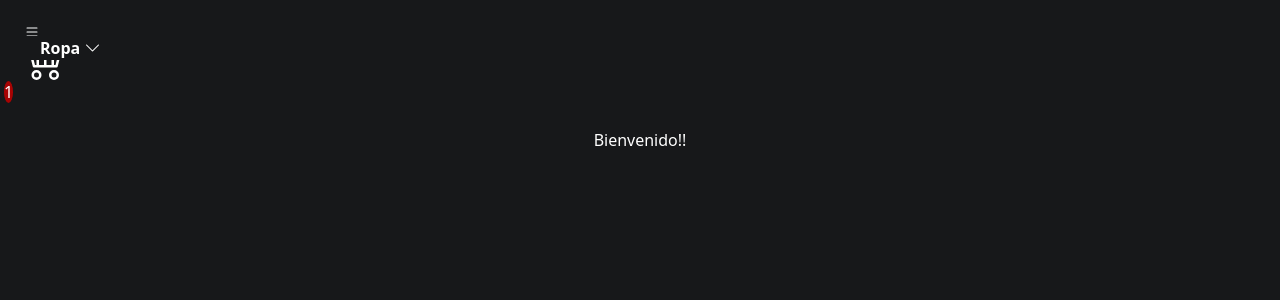
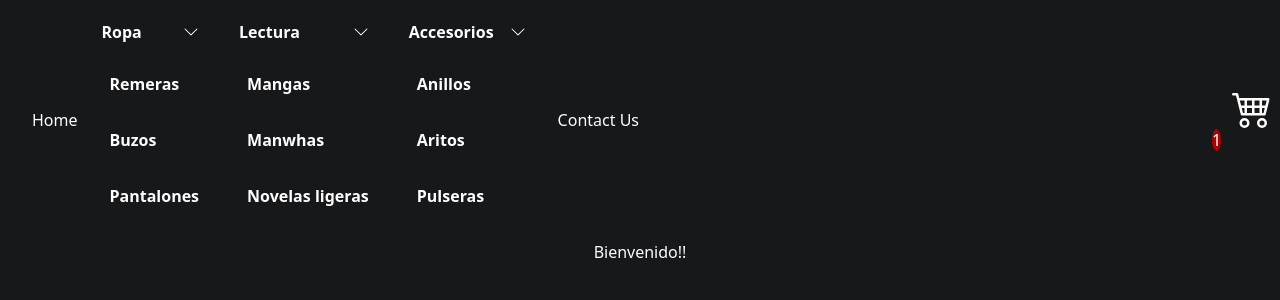
Before and after one commit to SaucedoAlexis/PreEntrega1-Saucedo-React, a React (Vite) app: page / in a window 1280 px wide. Shown: the top 300 px of the page. Built offline with nearby package versions, Linux system fonts and the light colour scheme.

Commit message:
Aside Finalizado

```diff
--- a/index.html
+++ b/index.html
@@ -7,15 +7,13 @@
   <meta name="viewport" content="width=device-width, initial-scale=1.0" />
   <link href="https://cdn.jsdelivr.net/npm/bootstrap@5.3.2/dist/css/bootstrap.min.css" rel="stylesheet"
     integrity="sha384-T3c6CoIi6uLrA9TneNEoa7RxnatzjcDSCmG1MXxSR1GAsXEV/Dwwykc2MPK8M2HN" crossorigin="anonymous">
-  <link rel="stylesheet" href="https://cdn.jsdelivr.net/npm/bootstrap-icons@1.11.1/font/bootstrap-icons.css">
+
   <title>Ashita E No Tobira | Tienda de manga y merchandasing otaku </title>
 </head>
 
 <body>
   <div id="root"></div>
-  <script src="https://cdn.jsdelivr.net/npm/bootstrap@5.3.2/dist/js/bootstrap.bundle.min.js"
-    integrity="sha384-C6RzsynM9kWDrMNeT87bh95OGNyZPhcTNXj1NW7RuBCsyN/o0jlpcV8Qyq46cDfL"
-    crossorigin="anonymous"></script>
+
   <script type="module" src="/src/main.jsx"></script>
 
 </body>
--- /dev/null
+++ b/src/components/NavBarItem/NavBarItem.jsx
@@ -0,0 +1,29 @@
+
+
+import { useState } from 'react';
+import { BsChevronDown } from 'react-icons/bs';
+import styles from "./NavBarItem.module.css"
+
+export const NavBarItem = ({ children, itemName }) => {
+
+    const [active, setActive] = useState(false);
+
+
+    const handleClick = () => {
+
+        setActive(!active)
+    }
+
+    let classActive = active ? `${styles.active}` : "hidden"
+
+    return (
+        <li className={`${styles.item}`}>
+            <div >
+                <a href="#" className="">{itemName}</a> <button onClick={handleClick}><BsChevronDown color='white' /></button>
+            </div>
+            <ul className={`${classActive}`}>
+                {children}
+            </ul>
+        </li>
+    )
+}
--- /dev/null
+++ b/src/components/NavBarItem/NavBarItem.module.css
@@ -0,0 +1,33 @@
+.item {
+    font-weight: bold;
+    padding: 0.5rem;
+    border-bottom: 2px white solid;
+    & div{
+        display: flex;
+        align-items: center;
+        justify-content: space-between;
+    }
+}
+
+
+.item ul li:first-child{
+    margin-top: 0.5rem;
+}
+
+
+@media (min-width:768px) {
+    .item{
+        border-bottom: none;
+        & div button{
+            margin-left: 1rem;
+        }
+    }
+
+    .item ul li:first-child{
+        margin-top: none
+    }
+
+    .active{
+        position: absolute;
+    }
+}
--- /dev/null
+++ b/src/components/NavBarSubItems/NavBarSubItems.jsx
@@ -0,0 +1,10 @@
+
+import styles from "./NavBarSubItems.module.css"
+export const NavBarSubItems = ({ subItemName, href }) => {
+    return (
+        <li className={`py-3 ${styles.hover} self-end`}>
+            <a href={`${href}`}>{subItemName}</a>
+        </li>
+
+    )
+}
--- /dev/null
+++ b/src/components/NavBarSubItems/NavBarSubItems.module.css
@@ -0,0 +1,10 @@
+.hover:hover, .hover:hover *{
+    background-color: rgb(150, 144, 144);
+
+}
+
+.hover a{
+    display: block;
+    width: 100%;
+    padding: 0 0.5rem;
+}
--- a/src/components/itemListContainer/ItemListContainer.jsx
+++ b/src/components/itemListContainer/ItemListContainer.jsx
@@ -1,11 +1,12 @@
+
 import style from './ItemListContainer.module.css'
 
 export const ItemListContainer = ({ greeting }) => {
     return (
-        <div className={`${style.greeting} flex justify-center items-center`}>
-
-            <p className="text-center text-4xl font-bold text-white">{greeting}</p>
-
+        <div className={`inline-block h-screen w-full`}>
+            <div className=''>
+                <p className="text-center text-4xl font-bold text-white">{greeting}</p>
+            </div>
         </div>
     )
 }
--- a/src/components/navBar/NavBar.jsx
+++ b/src/components/navBar/NavBar.jsx
@@ -1,47 +1,62 @@
+import { useState } from "react";
 import { CartWidget } from "../CartWidget/CartWidget"
-import style from "./NavBar.module.css"
+import { NavBarItem } from "../NavBarItem/NavBarItem";
+import { NavBarSubItems } from "../NavBarSubItems/NavBarSubItems";
+import styles from "./NavBar.module.css"
 import { BsList } from 'react-icons/bs';
+import { MdCancel } from 'react-icons/md';
+
 export const NavBar = () => {
+    const [displayItem, setdisplayItem] = useState(`${styles.animacionCerrar}`)
+    const showItems = () => {
+        displayItem.includes(`${styles.animacionCerrar}`)
+            ? setdisplayItem(`${styles.animacionApertura} ${styles.itemsHideOpen}`)
+            : setdisplayItem(`${styles.animacionCerrar} ${styles.itemsHideClose}`)
+
+    }
     return (
         <>
-            <nav className={`flex justify-between items-center p-4`}>
-                <div>
-                    <div className={`${style.listDropDown}`}>
-                        <BsList className="text-white text-3xl" />
+            <nav className={`${styles.nav}`}>
 
-                        <ul className={`${style.items}`}>
-                            <li className={`${style.item}`}>
+                <button className={`${styles.hamburguer}`}>
+                    <BsList className=" text-white text-3xl" onClick={showItems} />
+                </button>
 
-                                <a href="" className={`${style.item__name}`}>Ropa <i className={`bi bi-chevron-down ${style.chevronIcon}`}></i></a>
-                                <ul className={`${style.subitems}`}>
-                                    <li><a href="">Buzos</a></li>
-                                    <li><a href="">Remeras</a></li>
-                                    <li><a href="">Pantalones</a></li>
-                                </ul>
-                            </li>
 
-                            {/* <li className={`${style.item}`}>
+                <ul className={` ${styles.navItems} ${displayItem} `}>
+                    <li>
+                        <button>
+                            <MdCancel className={ `${styles.cancel} text-2xl block` } onClick={showItems} />
+                        </button>
+                    </li>
+                    <li className="">
+                        <a href="#" className="font-bold">Home</a>
+                    </li>
 
-                                <a href="" className={`${style.item__name}`}>Accesorios <i className={`bi bi-chevron-down ${style.chevronIcon}`}></i></a>
-                                <ul className={`${style.subitems}`}>
-                                    <li><a href="">Aritos</a></li>
-                                    <li><a href="">Anillos</a></li>
-                                    <li><a href="">Collares</a></li>
-                                </ul>
-                            </li>
-                            <li className={`${style.item}`}>
+                    <NavBarItem itemName="Ropa">
+                        <NavBarSubItems subItemName="Remeras" href="#" />
+                        <NavBarSubItems subItemName="Buzos" href="#" />
+                        <NavBarSubItems subItemName="Pantalones" href="#" />
+                    </NavBarItem>
 
-                                <a href="" className={`${style.item__name}`}>Lectura <i className={`bi bi-chevron-down ${style.chevronIcon}`}></i></a>
-                                <ul className={`${style.subitems}`}>
-                                    <li><a href="">Manga</a></li>
-                                    <li><a href="">Manwha</a></li>
-                                    <li><a href="">Novelas Ligeras</a></li>
-                                </ul>
-                            </li> */}
+                    <NavBarItem itemName="Lectura">
+                        <NavBarSubItems subItemName="Mangas" href="#" />
+                        <NavBarSubItems subItemName="Manwhas" href="#" />
+                        <NavBarSubItems subItemName="Novelas ligeras" href="#" />
+                    </NavBarItem>
 
-                        </ul>
-                    </div>
-                </div>
+                    <NavBarItem itemName="Accesorios">
+                        <NavBarSubItems subItemName="Anillos" href="#" />
+                        <NavBarSubItems subItemName="Aritos" href="#" />
+                        <NavBarSubItems subItemName="Pulseras" href="#" />
+                    </NavBarItem>
+
+                    <li className="">
+                        <a href="#" className="font-bold whitespace-nowrap">Contact Us</a>
+                    </li>
+                </ul>
+
+
                 < CartWidget />
 
             </nav>
--- a/src/components/navBar/NavBar.module.css
+++ b/src/components/navBar/NavBar.module.css
@@ -1,71 +1,141 @@
-.listDropDown .items {
-  display: none;
-
-}
-
-.listDropDown:hover .items {
-  display: flex;
-  position: absolute;
+.nav {
+    display: flex;
+    justify-content: space-between;
+    align-items: center;
+    padding: 0.5rem;
+    width: 100%;
 }
 
 
-.item {
-  font-size: 1rem;
-  font-weight: bold;
-  padding-left: 1rem;
+.navItems {
+    position: absolute;
+    display: flex;
+    flex-direction: column;
+    gap: 1rem;
+    top: 0;
+    border-right: 2px aliceblue solid;
+    height: 100vh;
+    width: 200px;
+
+    & button {
+        width: 100%;
+        display: flex;
+        justify-content: end;
+        padding: 0.5rem 0.5rem 0.5rem 0;
+    }
+}
+
+.animacionApertura {
+    animation: desplazamientoAbrir 200ms ease-in forwards;
+}
+
+.animacionCerrar {
+    animation: desplazamientoCerrar 200ms ease-in forwards;
+}
+
+.itemsHideOpen * {
+    animation: hiddenItemsOpen 200ms;
+}
+
+.itemsHideClose * {
+    animation: hiddenItemsClose 200ms;
+}
 
 
+@keyframes desplazamientoAbrir {
+    0% {
+        width: 0px;
+    }
+
+
+    50% {
+        width: 100px;
+    }
+
+    100% {
+        width: 200px;
+        opacity: 100;
+    }
 }
 
-.item__name:hover {
-  &>i {
-    background-color: gray;
+@keyframes desplazamientoCerrar {
+    0% {
+        width: 200px;
+    }
 
-  }
 
-  background-color: gray;
+    50% {
+        width: 100px;
+    }
+
+    80% {
+        width: 0px;
+
+    }
+
+    100% {
+        display: none;
+        opacity: 0;
+    }
 }
 
-.item {
-  & .subitems {
-    display: none;
+@keyframes hiddenItemsOpen {
+    0% {
+        opacity: 0;
+    }
 
-  }
-
-
-  &:hover .subitems {
-    display: flex;
-    position: absolute;
-
-    gap: 1rem;
-
-    & a:hover {
-      background-color: gray;
+    100% {
+        opacity: 100;
     }
-  }
 }
 
-.items {
-  display: flex;
-  flex-direction: column;
-  gap: 2rem;
+@keyframes hiddenItemsClose {
+    0% {
+        opacity: 100;
+    }
+
+    100% {
+        opacity: 0;
+    }
 }
 
 @media (min-width:768px) {
-  .listDropDown__icon {
-    display: none;
-  }
+    .hamburguer {
+        display: none;
+    }
 
-  .listDropDown .items {
-    display: flex;
-    flex-direction: row;
-    position: absolute;
-    top: 36px;
+    .itemsHideOpen * {
+        animation: none;
+    }
 
-  }
+    .itemsHideClose * {
+        animation: none;
+    }
+
+    .animacionApertura {
+        animation: none;
+    }
+
+    .animacionCerrar {
+        animation: none;
+    }
 
 
+    .navItems {
+        position: relative;
+        display: flex;
+        flex-direction: row;
+        justify-content: center;
+        align-items: center;
+        gap: 1rem;
 
+        border-right: none;
+        height: auto;
+        width: auto;
 
+        .cancel{
 
+            display: none
+        }
+    }
 }
```
Also changed, not shown: src/App.jsx (+11 -6 lines), src/components/AsideMenu/AsideMenu.jsx (added, +22 -0 lines).
